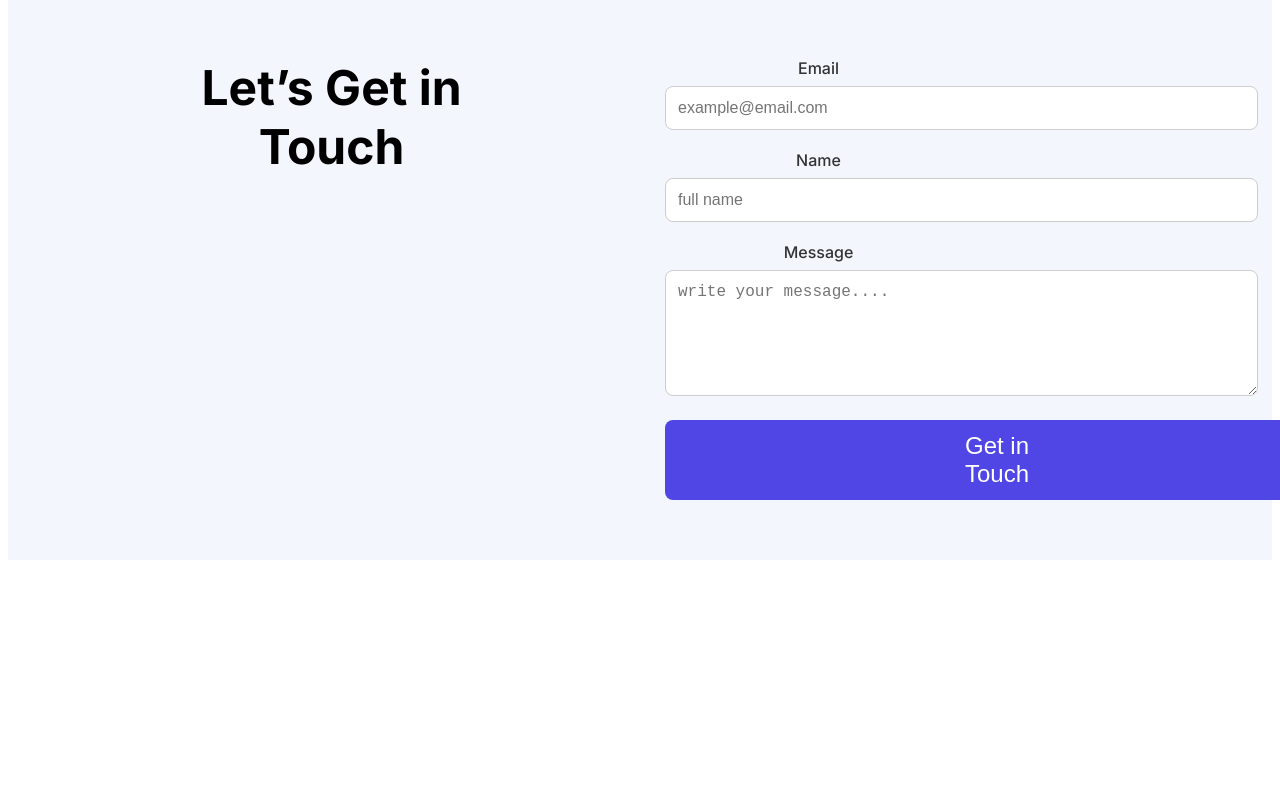
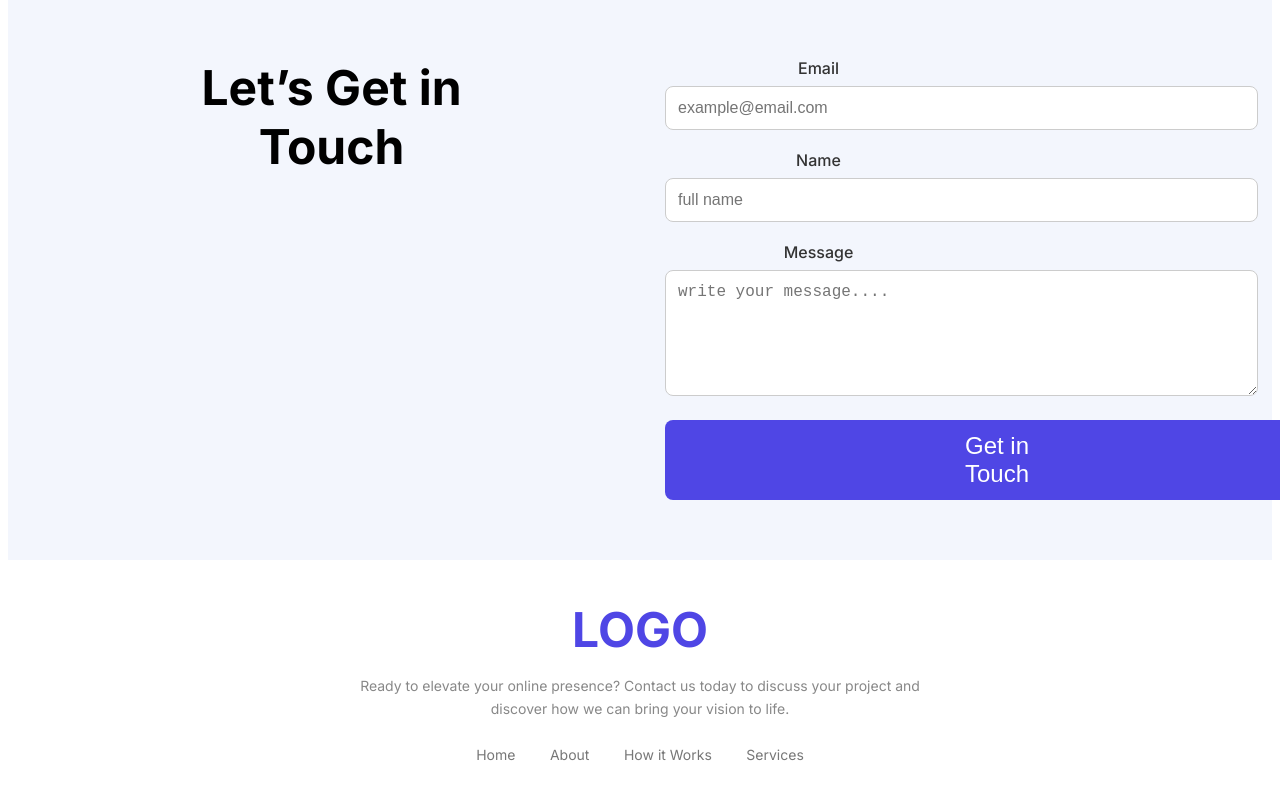
Before and after one commit to afshanamim/my-first-assignment, a plain HTML site: page index.html in a window 1280 px wide. Shown: the part 4231-5031 px from the top of the page. Before the commit the page ends 4799 px from the top, so only its background shows below. Drawn offline with Linux system fonts and the light colour scheme.

Commit message:
added footer section

```diff
--- a/index.html
+++ b/index.html
@@ -141,6 +141,18 @@
 
     </main>
     <footer>
+        <!--footer section-->
+        <div class="footer-logo">LOGO</div>
+        <div class="footer-title">
+            Ready to elevate your online presence? Contact us today to discuss your project and discover how we can
+            bring your vision to life.
+        </div>
+        <div class="footer-links">
+            <a href="#">Home</a>
+            <a href="#">About</a>
+            <a href="#">How it Works</a>
+            <a href="#">Services</a>
+        </div>
 
 
     </footer>
--- a/styles/styles.css
+++ b/styles/styles.css
@@ -298,3 +298,36 @@ section ul{
 .contact-right button:hover {
     background-color: #4338ca;
 }
+/* Footer */
+footer {
+    background-color: #FFFFFF;
+    text-align: center;
+    padding: 40px 20px;
+}
+
+.footer-logo {
+    font-size: 48px;
+    font-weight: bold;
+    color: #4f46e5;
+    margin-bottom: 16px;
+}
+
+.footer-title {
+    color: #888;
+    max-width: 600px;
+    margin: 0 auto 24px;
+    font-size: 14px;
+    line-height: 1.6;
+}
+
+.footer-links a {
+    margin: 0 15px;
+    text-decoration: none;
+    color: #777;
+    font-size: 14px;
+    transition: color 0.3s ease;
+}
+
+.footer-links a:hover {
+    color: #4f46e5;
+}
```
